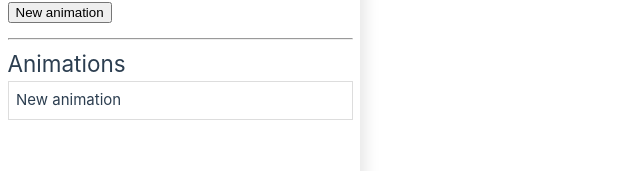
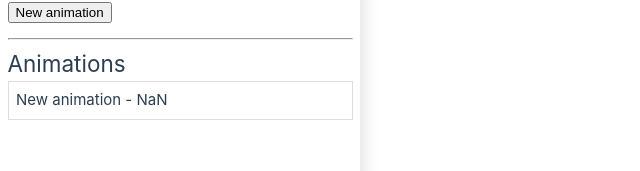
Before and after one commit to drikusroor/animone, a Vue app: page / in a window 1280 px wide. Both pictures are taken after a click on the button "New animation". Shown: the part 266-437 px from the top of the page, without its empty margins (0-640 px from the left). Built offline with nearby package versions, Linux system fonts and the light colour scheme.

Commit message:
Integrate animation keyframe

```diff
--- a/src/components/AnimationForm.vue
+++ b/src/components/AnimationForm.vue
@@ -70,7 +70,7 @@ export default {
         :key="animation.name"
         @click="store.selectAnimation(index)"
       >
-        {{ animation.name }}
+        {{ animation.name }} - {{ animation.keyframe + 1 }}
       </li>
     </ul>
   </div>
--- a/src/stores/animations.ts
+++ b/src/stores/animations.ts
@@ -17,11 +17,12 @@ export const useAnimationStore = defineStore({
     },
   },
   actions: {
-    createAnimation(id: number, _keyframe: number) {
+    createAnimation(id: number, keyframe: number) {
       this.animations.push({
         name: "New animation",
         elementId: id,
         steps: [],
+        keyframe,
       });
     },
     updateAnimation(
```
